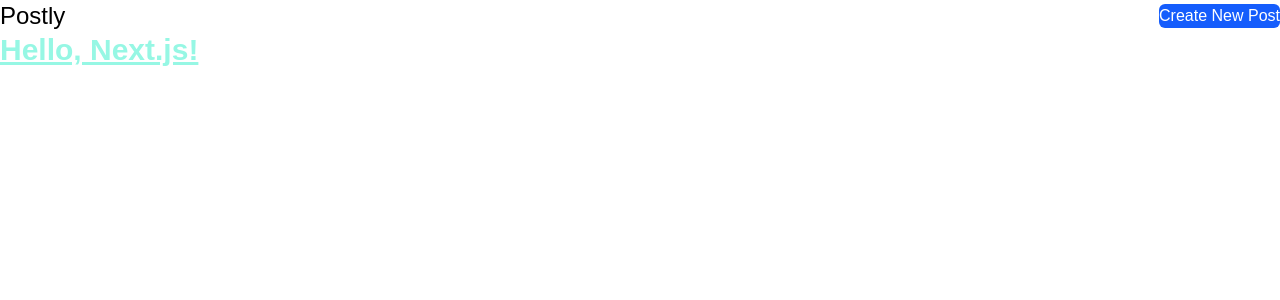
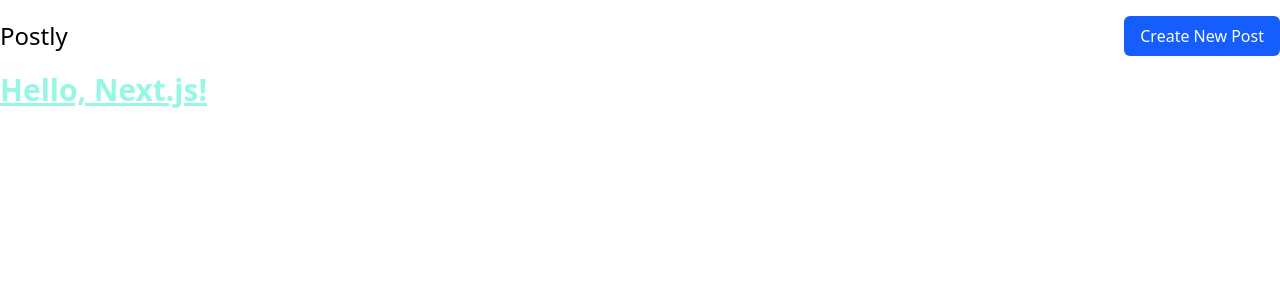
Before and after one commit to MuhammedMostafaSalem/Postly, a Next.js app: page / in a window 1280 px wide. Shown: the top 300 px of the page. Built offline with nearby package versions, Linux system fonts and the light colour scheme.

Commit message:
Update css file

```diff
--- a/app/globals.css
+++ b/app/globals.css
@@ -1,45 +1 @@
 @import 'tailwindcss';
-
-
-:root {
-  --background: #ffffff;
-  --foreground: #171717;
-}
-
-@media (prefers-color-scheme: dark) {
-  :root {
-    --background: #0a0a0a;
-    --foreground: #ededed;
-  }
-}
-
-html,
-body {
-  max-width: 100vw;
-  overflow-x: hidden;
-}
-
-body {
-  color: var(--foreground);
-  background: var(--background);
-  font-family: Arial, Helvetica, sans-serif;
-  -webkit-font-smoothing: antialiased;
-  -moz-osx-font-smoothing: grayscale;
-}
-
-* {
-  box-sizing: border-box;
-  padding: 0;
-  margin: 0;
-}
-
-a {
-  color: inherit;
-  text-decoration: none;
-}
-
-@media (prefers-color-scheme: dark) {
-  html {
-    color-scheme: dark;
-  }
-}
```
